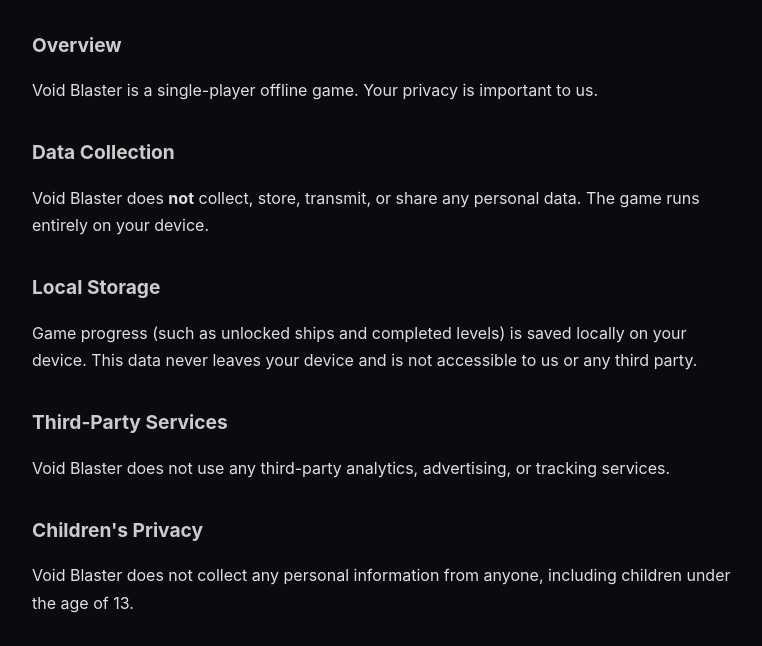
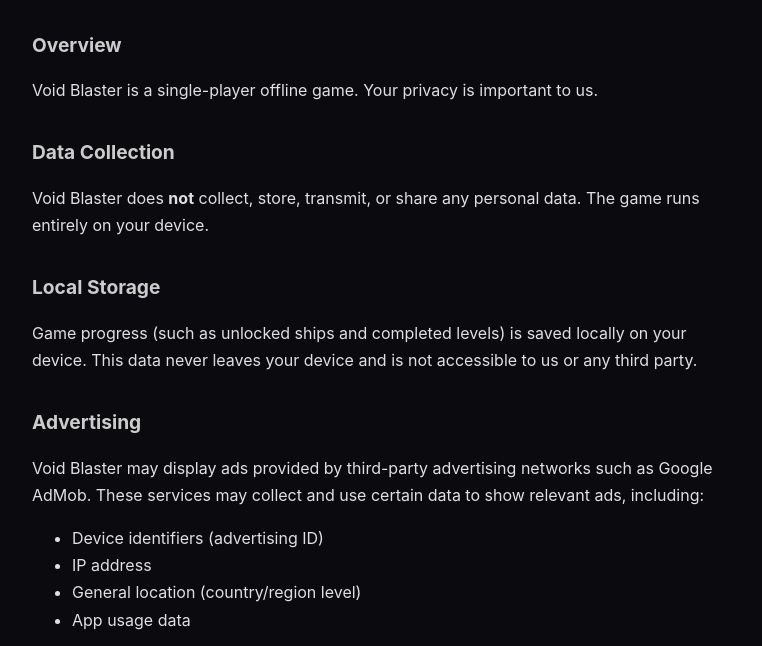
Before and after one commit to anouarabdsslm/voidblaster-privacy, a plain HTML site: page index.html in a window 1280 px wide. Shown: the part 141-787 px from the top of the page, without its empty margins (258-1020 px from the left). Drawn offline with Linux system fonts and the light colour scheme.

Commit message:
update: add ads section to privacy policy

```diff
--- a/index.html
+++ b/index.html
@@ -34,8 +34,18 @@
     <h2>Local Storage</h2>
     <p>Game progress (such as unlocked ships and completed levels) is saved locally on your device. This data never leaves your device and is not accessible to us or any third party.</p>
 
+    <h2>Advertising</h2>
+    <p>Void Blaster may display ads provided by third-party advertising networks such as Google AdMob. These services may collect and use certain data to show relevant ads, including:</p>
+    <ul>
+        <li>Device identifiers (advertising ID)</li>
+        <li>IP address</li>
+        <li>General location (country/region level)</li>
+        <li>App usage data</li>
+    </ul>
+    <p>You can opt out of personalized advertising through your device settings. For more information, see <a href="https://policies.google.com/privacy" target="_blank">Google's Privacy Policy</a>.</p>
+
     <h2>Third-Party Services</h2>
-    <p>Void Blaster does not use any third-party analytics, advertising, or tracking services.</p>
+    <p>Apart from advertising services described above, Void Blaster does not use any third-party analytics or tracking services.</p>
 
     <h2>Children's Privacy</h2>
     <p>Void Blaster does not collect any personal information from anyone, including children under the age of 13.</p>
```
